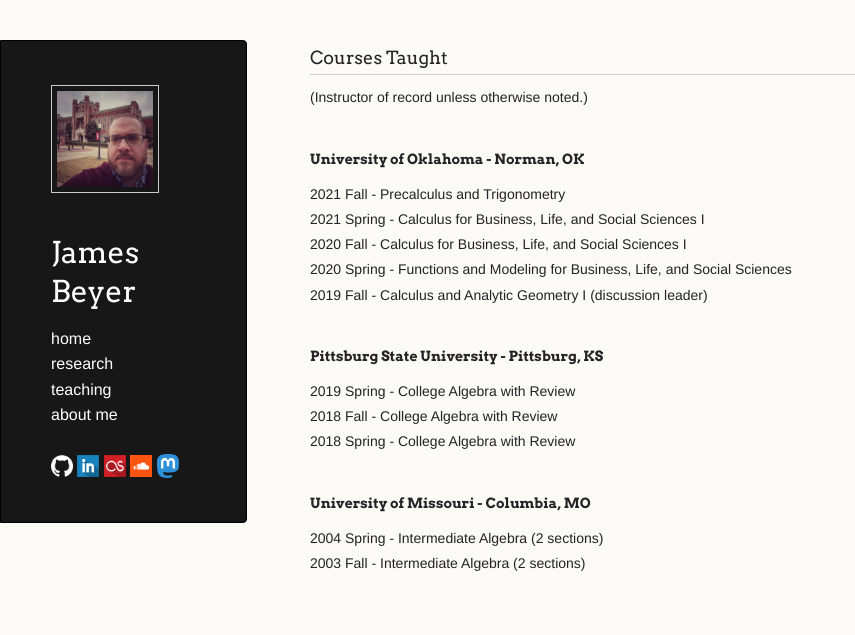
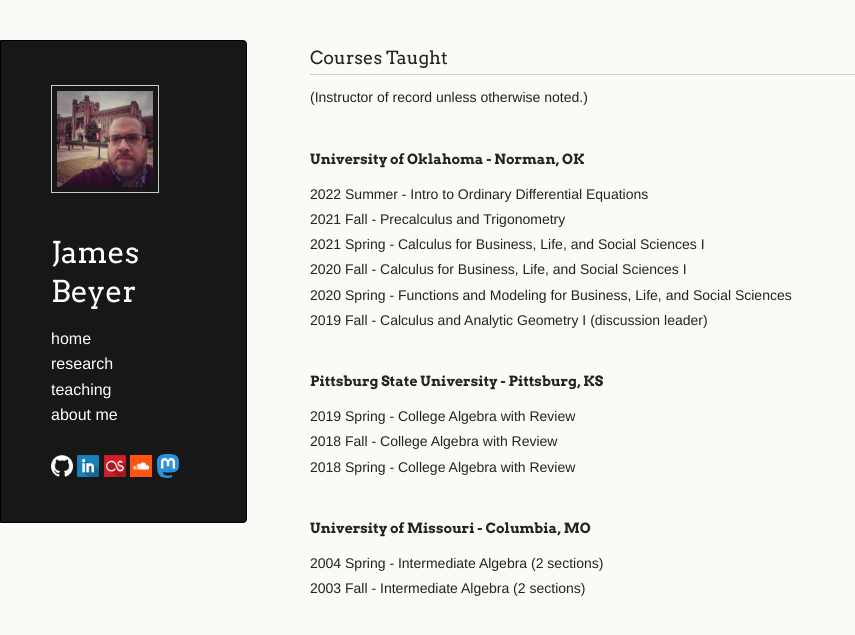
Before and after one commit to jebeyer/jebeyer.github.io, a Jekyll site: the page built from teaching.md, in a window 1280 px wide. Shown: the top 635 px of the page, without its empty margins (0-855 px from the left). Built offline with Jekyll 4.4.1, drawn with Linux system fonts in a browser that asks for light colours; a script that is not in the unit is left out; our own code applies the rules of GitHub Pages for plain Markdown files.

Commit message:
summer 22 update

```diff
--- a/teaching.md
+++ b/teaching.md
@@ -8,6 +8,7 @@ layout: default
 
 #### University of Oklahoma - Norman, OK
 
+2022 Summer - Intro to Ordinary Differential Equations <br/>
 2021 Fall - Precalculus and Trigonometry <br/>
 2021 Spring - Calculus for Business, Life, and Social Sciences I <br/>
 2020 Fall - Calculus for Business, Life, and Social Sciences I <br/>
```
